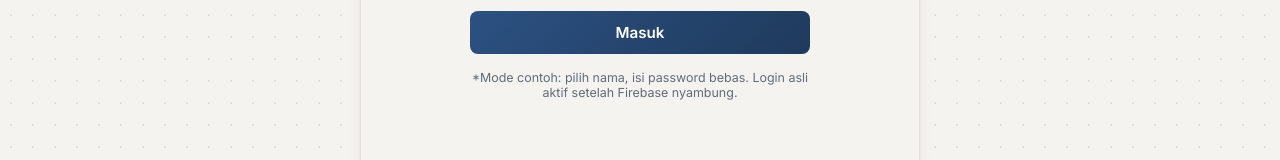
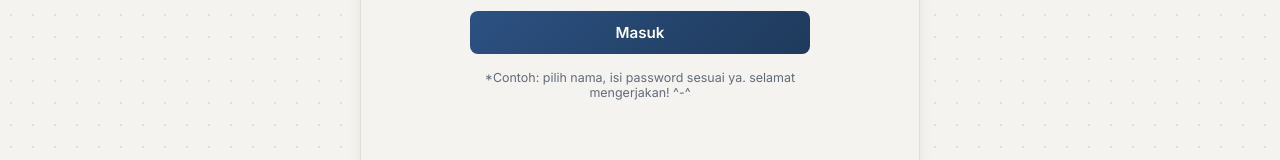
Before and after one commit to mediacreative262-commits/Batukunci, a plain HTML site: page app.html in a window 1280 px wide. Shown: the part 526-686 px from the top of the page. Drawn offline with Linux system fonts and the light colour scheme; no server answers.

Commit message:
Update app.html

```diff
--- a/app.html
+++ b/app.html
@@ -30,7 +30,7 @@
       </div>
       <p id="login-error" style="color:var(--terracotta); font-size:.82rem; margin-bottom:12px;"></p>
       <button class="btn btn-primary" onclick="doLogin()">Masuk</button>
-      <p class="login-note">*Mode contoh: pilih nama, isi password bebas. Login asli aktif setelah Firebase nyambung.</p>
+      <p class="login-note">*Contoh: pilih nama, isi password sesuai ya. selamat mengerjakan! ^-^</p>
     </div>
   </div>
 
```
